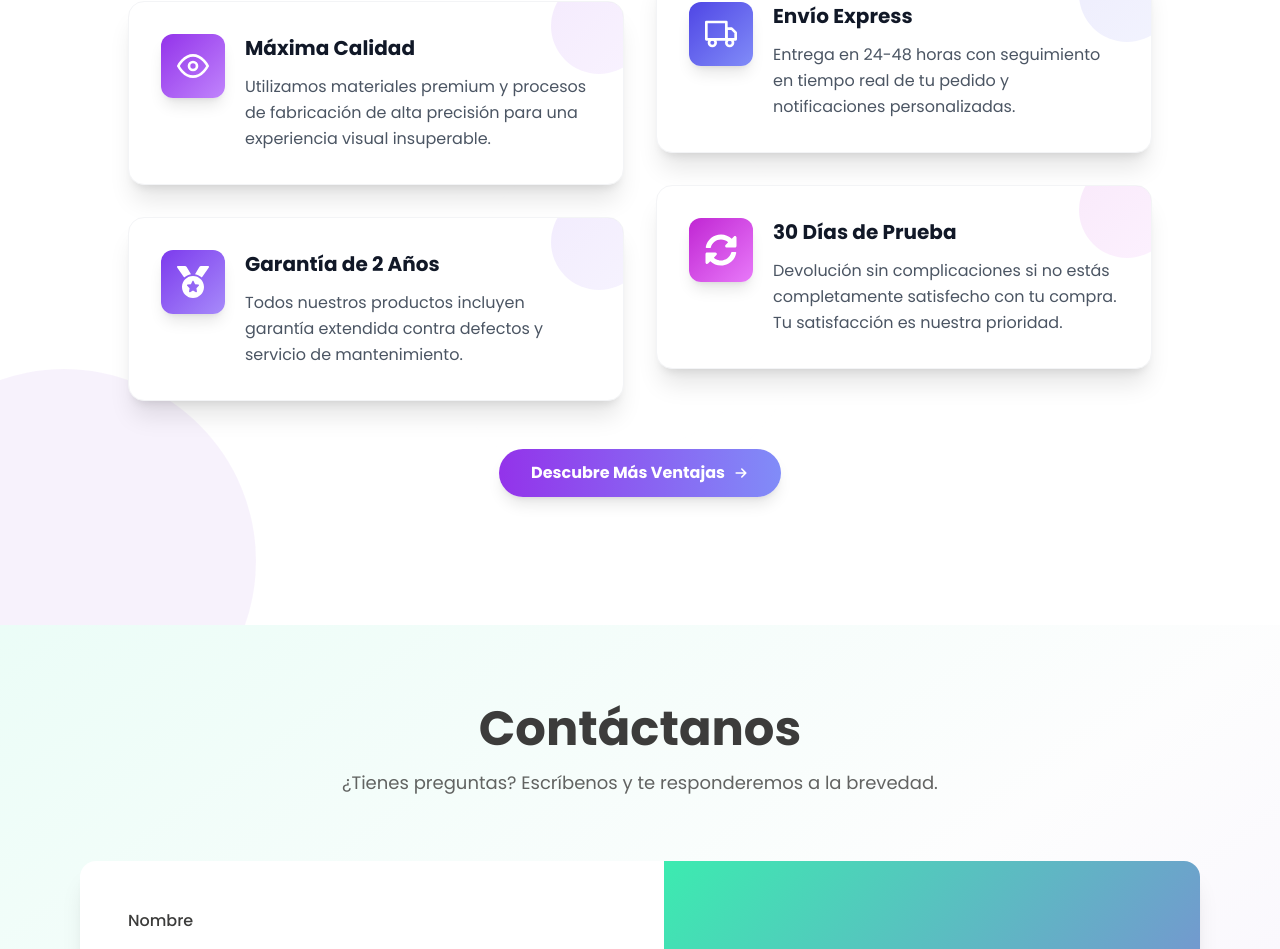
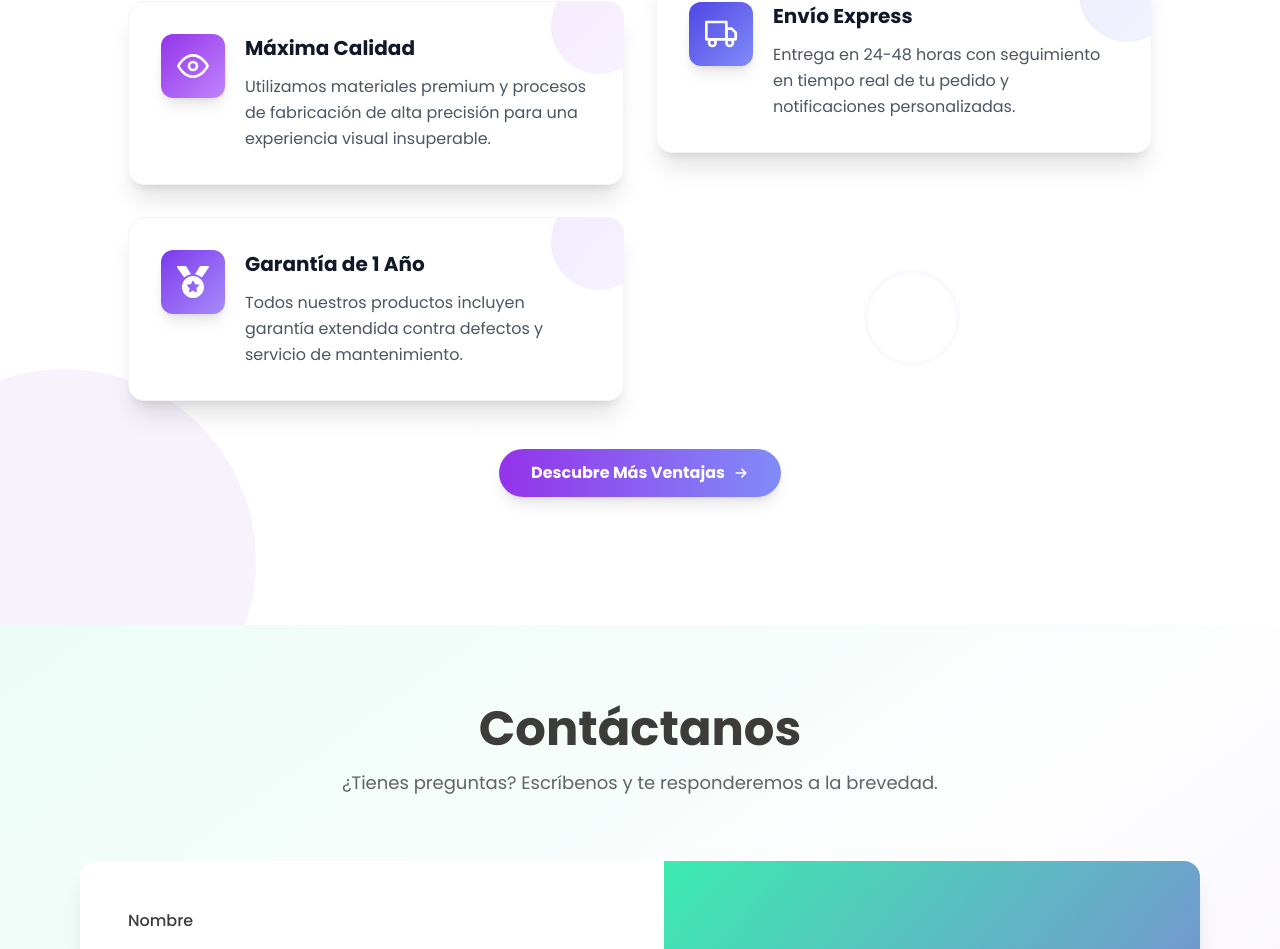
Before and after one commit to ssanmap/enfoolens-landing, a React (Vite) app: page / in a window 1280 px wide. Shown: the part 2281-3230 px from the top of the page. Built offline with nearby package versions, Linux system fonts and the light colour scheme; no server answers.

Commit message:
features

```diff
--- a/src/components/Features.tsx
+++ b/src/components/Features.tsx
@@ -21,17 +21,11 @@ const features = [
   {
     id: 3,
     icon: <FaMedal size={32} className="text-white" />, // Garantía de 2 Años
-    title: 'Garantía de 2 Años',
+    title: 'Garantía de 1 Año',
     description: 'Todos nuestros productos incluyen garantía extendida contra defectos y servicio de mantenimiento.',
     gradient: 'from-violet-600 to-violet-400'
   },
-  {
-    id: 4,
-    icon: <FaSyncAlt size={32} className="text-white" />, // 30 Días de Prueba
-    title: '30 Días de Prueba',
-    description: 'Devolución sin complicaciones si no estás completamente satisfecho con tu compra. Tu satisfacción es nuestra prioridad.',
-    gradient: 'from-fuchsia-600 to-fuchsia-400'
-  }
+
 ];
 
 export const Features: React.FC = () => {
```
